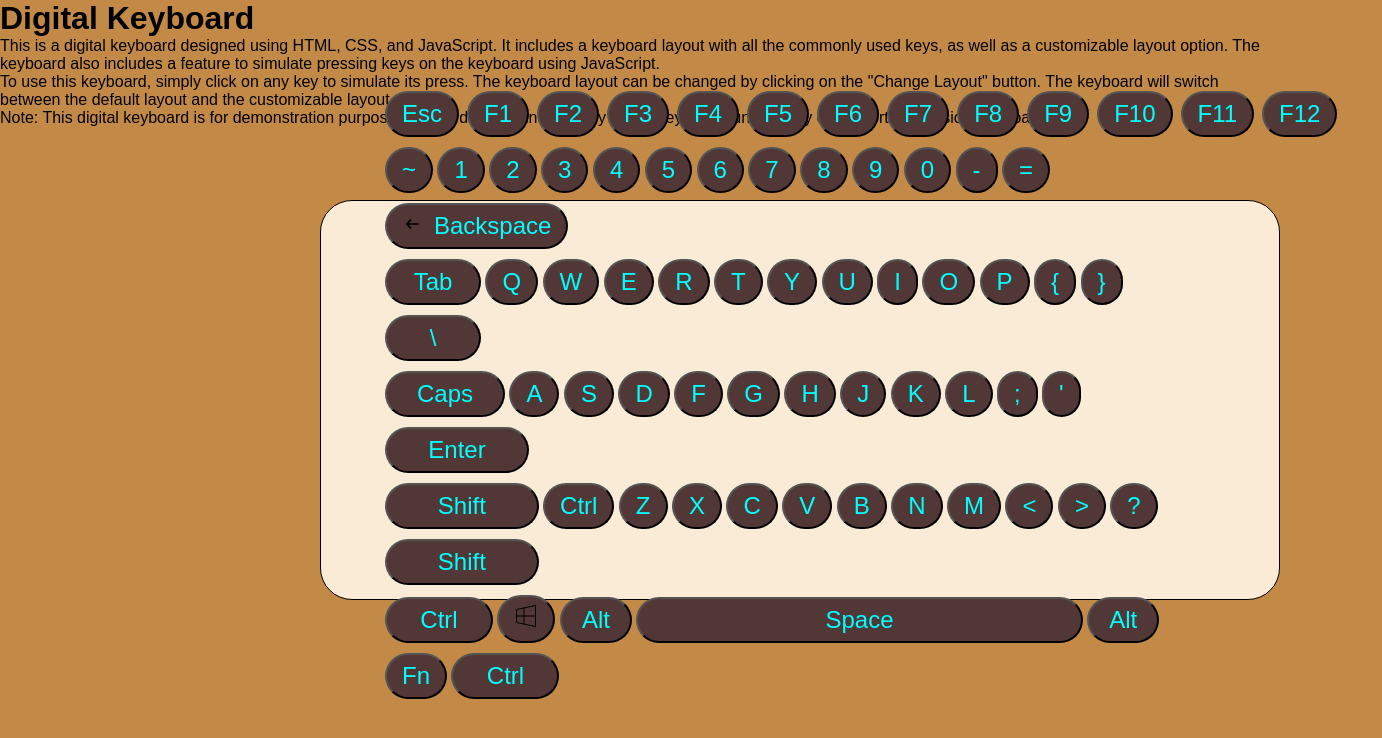
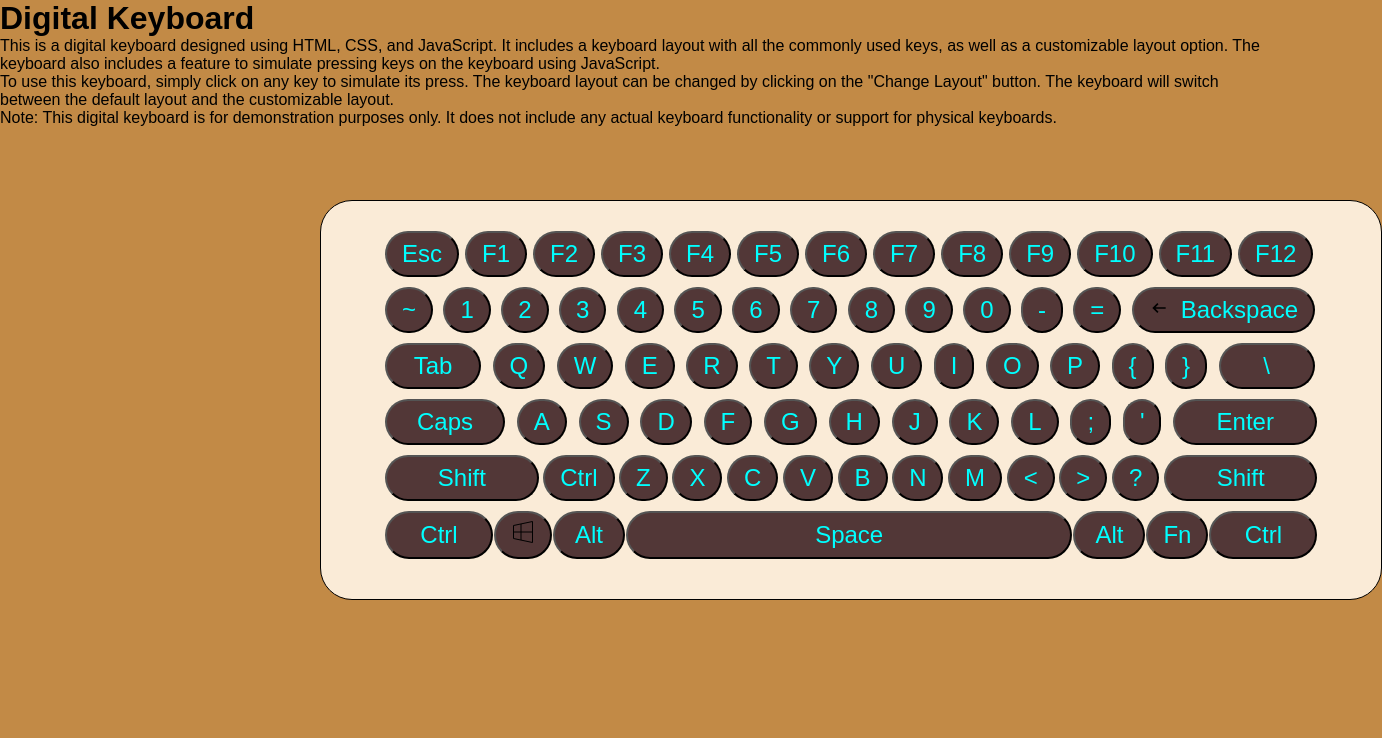
Before and after one commit to Martin-Atanasov123/Keyboard, a plain HTML site: page index.html in a window 1280 px wide. Shown: the whole page, 1382 px wide, since content can reach past the window. Drawn offline with Linux system fonts and the light colour scheme.

Commit message:
everything is fixed

```diff
--- a/style.css
+++ b/style.css
@@ -44,10 +44,35 @@ button:hover{
 
 .row1 {
     display: flex;
-    width: 1em;
-    gap: 8px;
+    gap: 6px;
+}
 
+.row2 {
+    display: flex;
+    gap: 10.4px;
 }
+.row3 {
+    display: flex;
+    gap: 11.5px;
+}
+
+.row4 {
+    display: flex;
+    gap: 11.8px;
+}
+
+.row5 {
+    display: flex;
+    gap: 4.6px;
+}
+
+.row6 {
+    display: flex;
+    gap: 1px;
+}
+
+
+
 
 /* styling individual buttons */
 .backslash{
```
